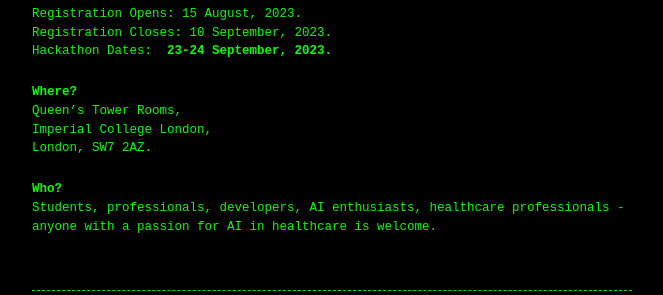
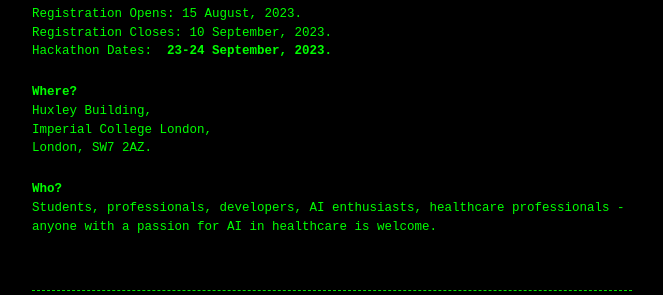
Before and after one commit to ai4health-hack/ai4health-hack.github.io, a Jekyll site: the page built from index.md, in a window 1280 px wide. Shown: the part 599-894 px from the top of the page, without its empty margins (308-971 px from the left). Built offline with Jekyll 4.4.1, drawn with Linux system fonts in a browser that asks for light colours.

Commit message:
location updated

```diff
--- a/index.md
+++ b/index.md
@@ -27,7 +27,7 @@
 Hackathon Dates: <b> 23-24 September, 2023. </b>
 
 # Where?
-Queen's Tower Rooms,
+Huxley Building,
 Imperial College London,
 London, SW7 2AZ.
 
```
Also changed, not shown: 2 other files.
